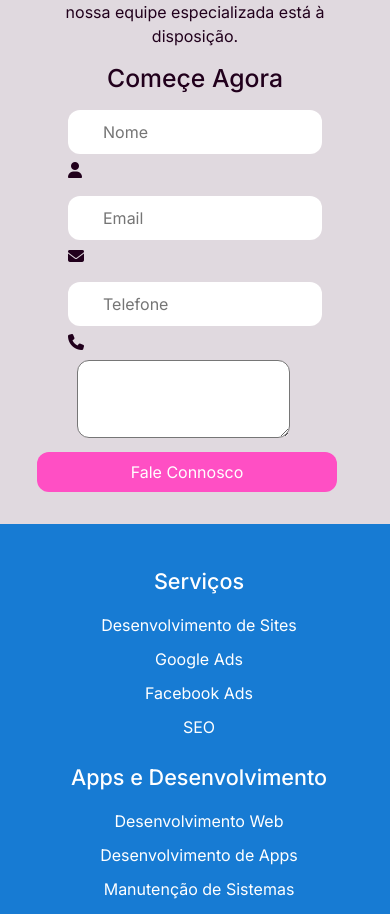
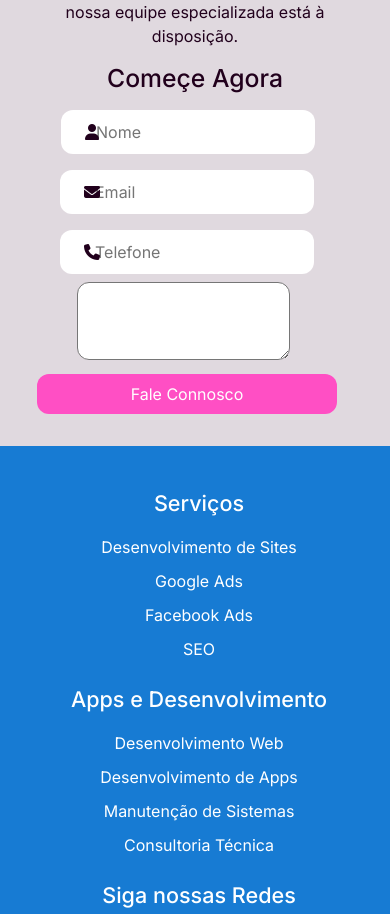
Before and after one commit to m3rcio/algomark2, an Angular app: page / in a window 390 px wide. Shown: the part 4766-5680 px from the top of the page. Built offline with nearby package versions, Linux system fonts and the light colour scheme.

Commit message:
ícones alinhados no lugar certo

```diff
--- a/src/app/app.component.css
+++ b/src/app/app.component.css
@@ -375,12 +375,16 @@ footer li{
     text-align: center;
   }
 
+  .contacte-nos {
+
+  }
+
+
   .input-container i {
-    left: 0;
-    position: static;
-    display: block;
-    margin: 0 auto 10px;
-  }
+  position: relative;
+  left: -230px;
+  color: #21001C;
+}
 
   .form-btn,
   textarea {
```
